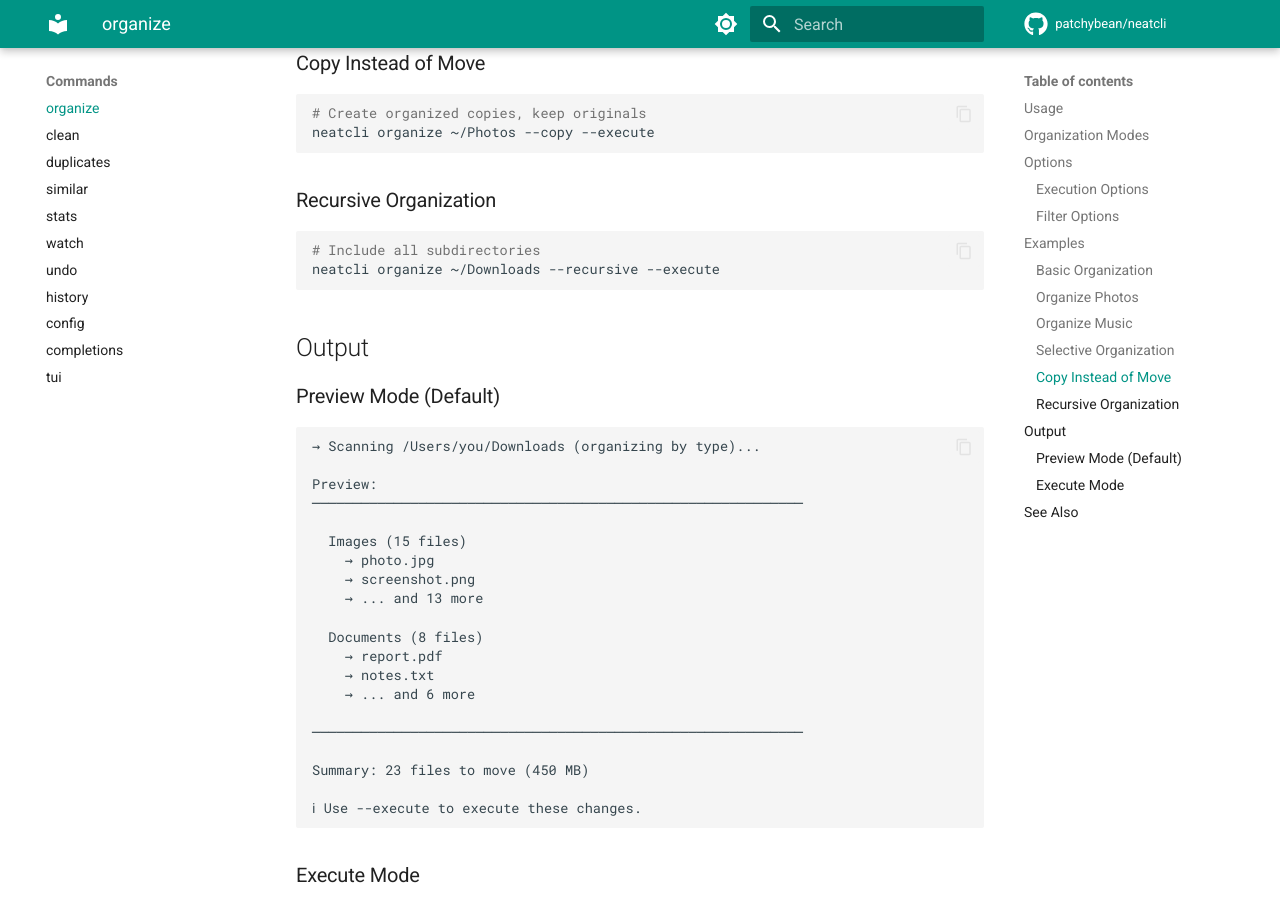
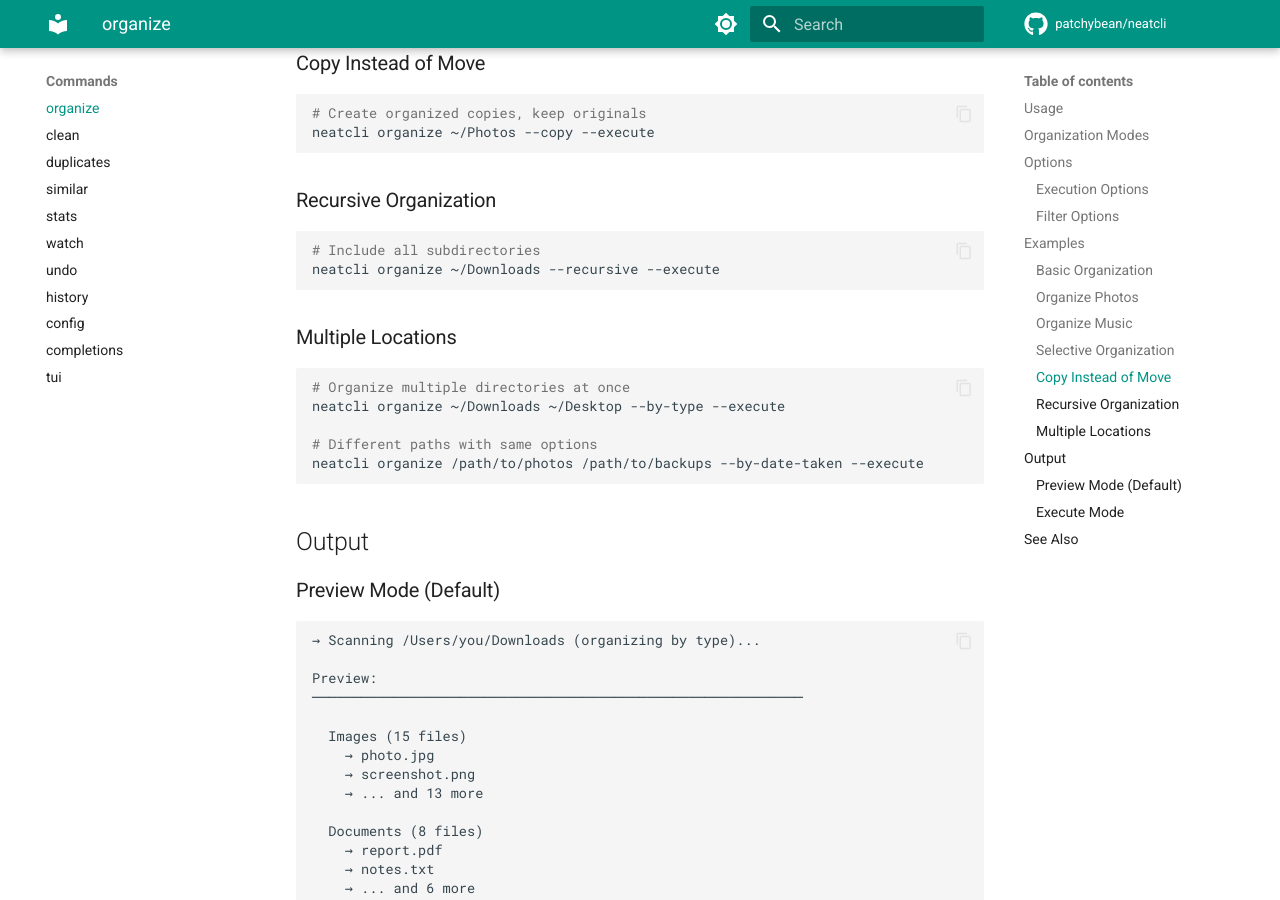
Before and after one commit to patchybean/neat, an MkDocs documentation site: the page built from docs/docs/commands/organize.md, in a window 1280 px wide and 900 px high, scrolled down 2994 px. Built offline with MkDocs 1.6.1 and Material for MkDocs 9.7.7, drawn with Linux system fonts in a browser that asks for light colours; comment, search, counter and statistics services are not loaded; some of the changed text lies outside the part shown.

Commit message:
docs: update organize command for multiple paths support

````diff
--- a/docs/docs/commands/organize.md
+++ b/docs/docs/commands/organize.md
@@ -5,12 +5,12 @@ Organize files by type, date, extension, or metadata.
 ## Usage
 
 ```bash
-neatcli organize [OPTIONS] [PATH]
+neatcli organize [OPTIONS] [PATHS]...
 ```
 
 **Arguments:**
 
-- `PATH` - Directory to organize (default: current directory)
+- `PATHS` - One or more directories to organize (default: current directory)
 
 ## Organization Modes
 
@@ -117,6 +117,16 @@ neatcli organize ~/Photos --copy --execute
 neatcli organize ~/Downloads --recursive --execute
 ```
 
+### Multiple Locations
+
+```bash
+# Organize multiple directories at once
+neatcli organize ~/Downloads ~/Desktop --by-type --execute
+
+# Different paths with same options
+neatcli organize /path/to/photos /path/to/backups --by-date-taken --execute
+```
+
 ## Output
 
 ### Preview Mode (Default)
````
